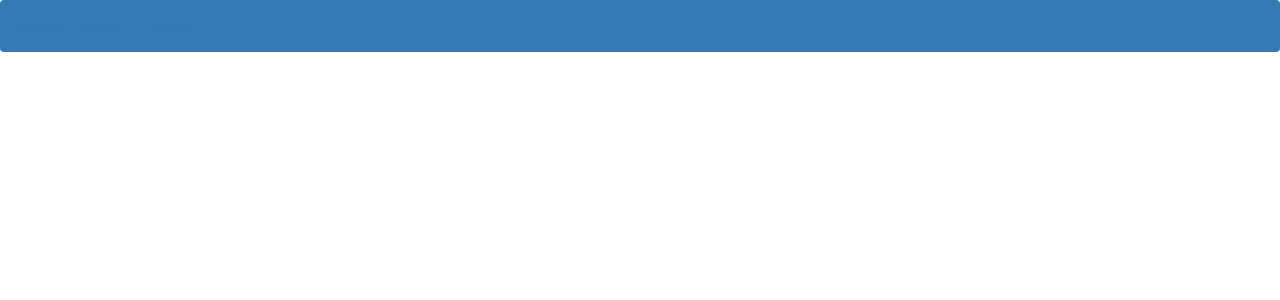
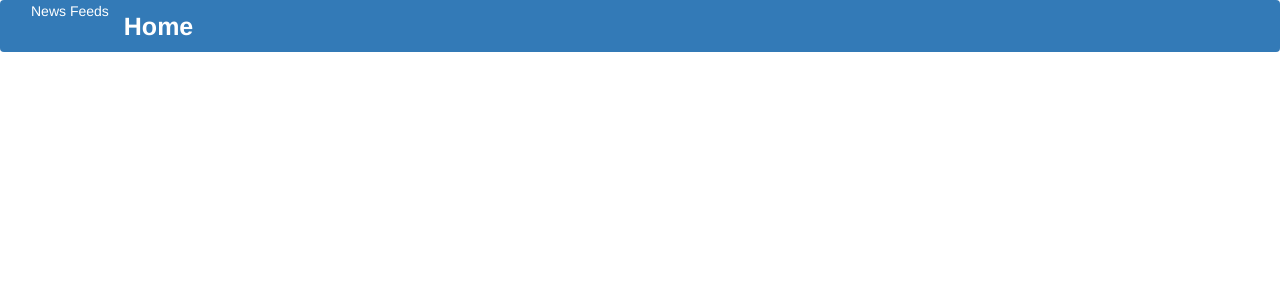
Before and after one commit to CharityMutonii/NewsApp, a Flask app: template app/templates/base.html in a window 1280 px wide. Shown: the top 300 px of the page. Run offline with Flask 2, Linux system fonts and the light colour scheme; the template is opened without the code that fills it, so the values that code supplies are empty; some libraries are stand-ins or nearby versions.

Commit message:
made changes

```diff
--- a/app/templates/articles.html
+++ b/app/templates/articles.html
@@ -7,7 +7,7 @@
 {% block content%}
 <div class="container">
 
-    <h1 class="text-center" style="font-size: 25px;color: black;font-weight: bolder;">Source Articles</h1>
+    <h1 class="text-center" style="font-size: 40px;color: black;font-weight: bolder;">Source Articles</h1>
     {% for article_item in articles | batch(4)%}
 
  <div class="row">
--- a/app/templates/navbar.html
+++ b/app/templates/navbar.html
@@ -7,11 +7,11 @@
               <span class="icon-bar"></span>
               <span class="icon-bar"></span>
             </button>
-            <a class="navbar-brand" href="/" style="font-weight: bolder;" > News Feeds </a>
+            <a class="navbar-brand" href="/" style="font-weight: bolder;font-size: 25px;color: white;" ></a> News Feeds </a>
         </div>
         <div class="navbar-collapse collapse">
             <ul class="nav navbar-nav">
-                <li><a href="/" style="font-weight: bolder;">Home</a></li>
+                <li><a href="/" style="font-weight: bolder;font-size: 25px;color: white;">Home</a></li>
         </div>
 
     </div>
```
